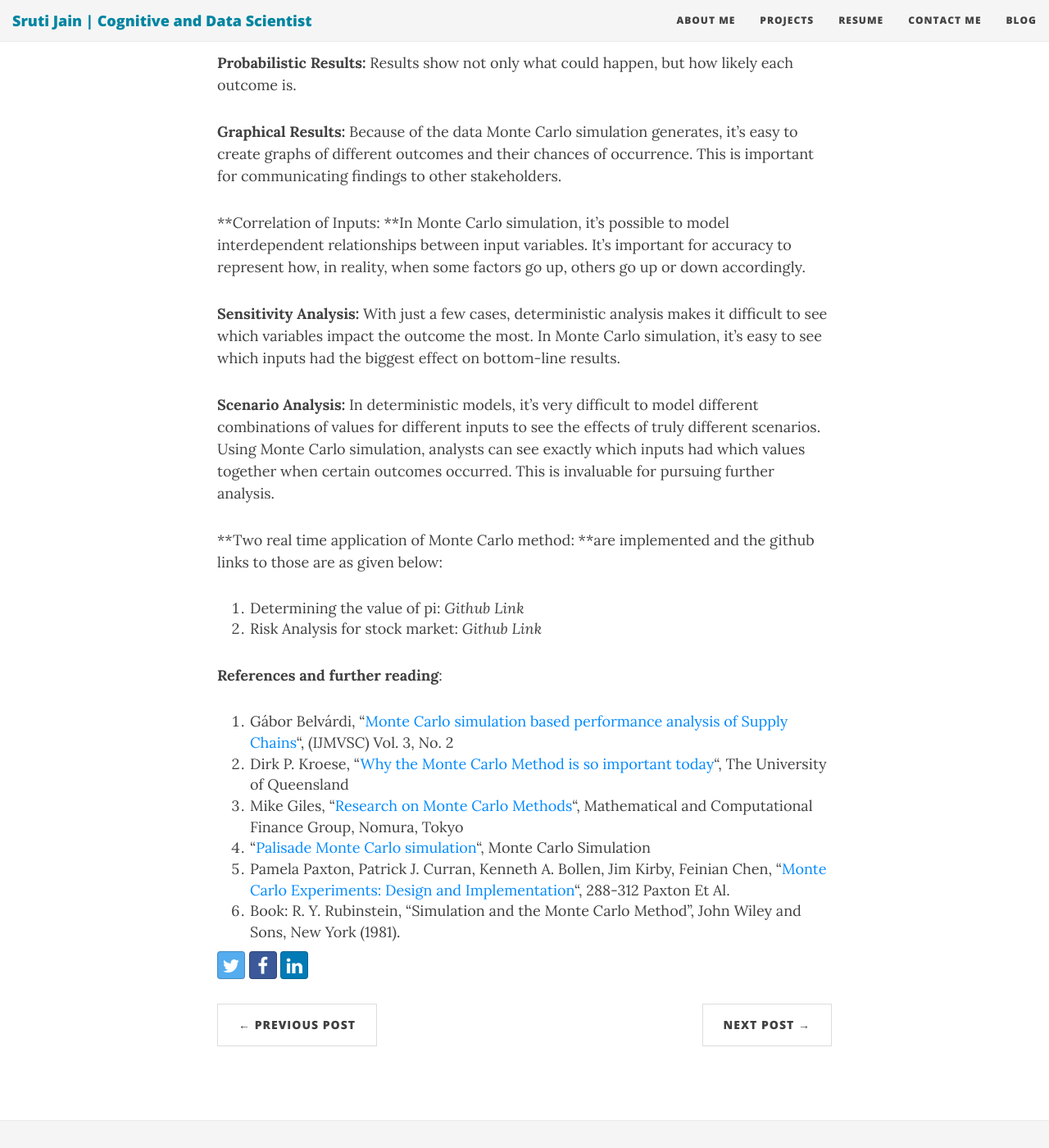
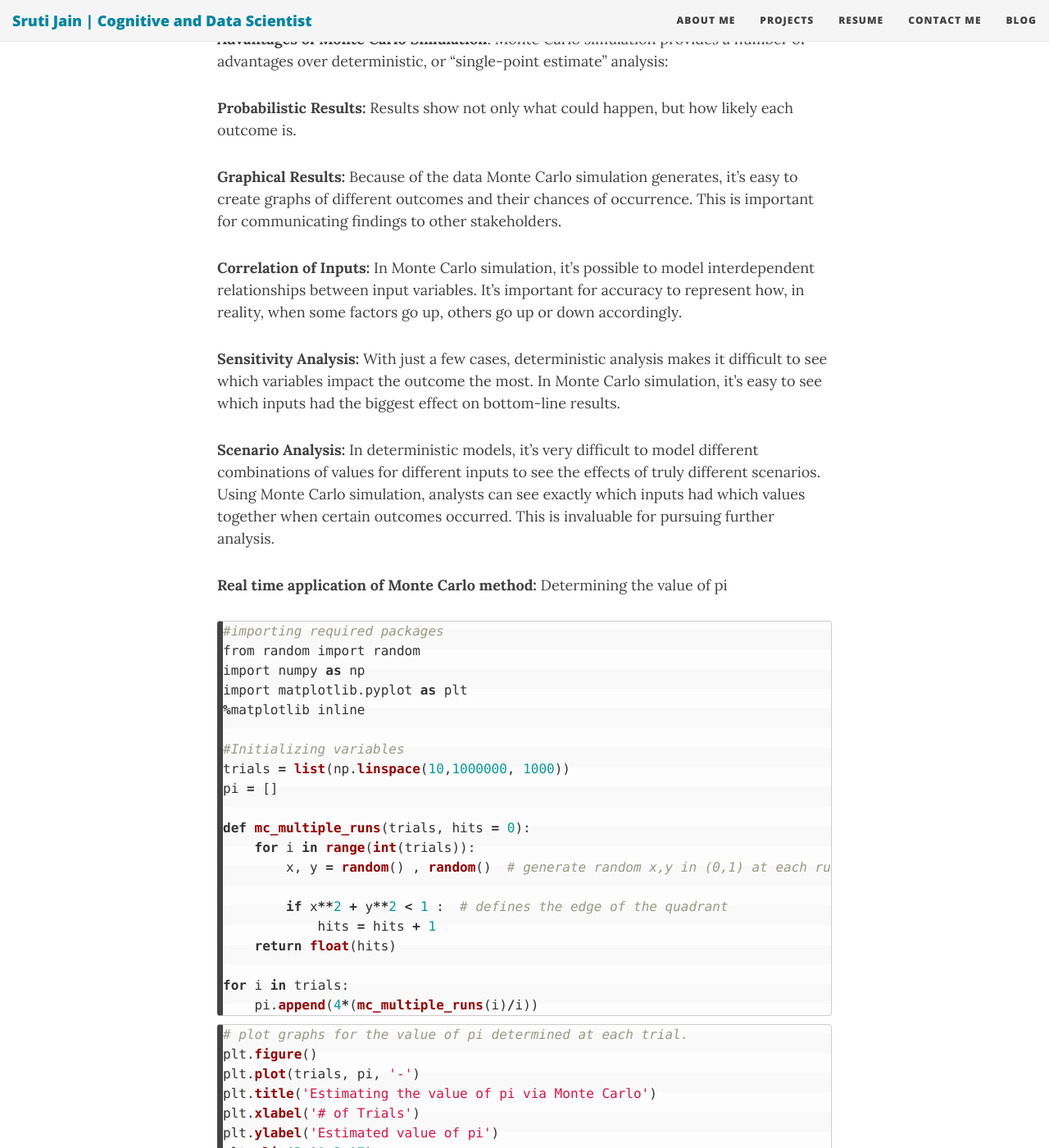
Before and after one commit to sruti-jain/sruti-jain.github.io, a Jekyll site: the page built from _posts/2017-08-17-Monte Carlo Method.md, in a window 1280 px wide and 1400 px high, scrolled down 1228 px. Shown: the whole window at 82% size. Built offline with Jekyll 4.4.1, drawn with Linux system fonts in a browser that asks for light colours; nearby versions of some CDN libraries; some of the changed text lies outside the part shown.

Commit message:
Update 2017-08-17-Monte Carlo Method.md

````diff
--- a/_posts/2017-08-17-Monte Carlo Method.md
+++ b/_posts/2017-08-17-Monte Carlo Method.md
@@ -1,7 +1,7 @@
 ---
 layout: post
-title: First post!
-image: /img/hello_world.jpeg
+title: Monte Carlo Method – Data Analytics
+tags: [Data Science, Monte Carlo Method, Risk Analysis, Statistical Modeling]
 ---
 
 **Monte Carlo Method** is a computational mathematical technique that allows us to interpret all probable outcomes of our decisions allowing better decision making strategies under uncertainty. The essential idea behind this method is using randomness to solve problems that might be deterministic in principle.
@@ -22,16 +22,55 @@ During a Monte Carlo simulation, values are sampled at random from the input pro
 
 **Graphical Results:** Because of the data Monte Carlo simulation generates, it’s easy to create graphs of different outcomes and their chances of occurrence.  This is important for communicating findings to other stakeholders.
 
-**Correlation of Inputs: **In Monte Carlo simulation, it’s possible to model interdependent relationships between input variables.  It’s important for accuracy to represent how, in reality, when some factors go up, others go up or down accordingly.
+**Correlation of Inputs:** In Monte Carlo simulation, it’s possible to model interdependent relationships between input variables.  It’s important for accuracy to represent how, in reality, when some factors go up, others go up or down accordingly.
 
 **Sensitivity Analysis:** With just a few cases, deterministic analysis makes it difficult to see which variables impact the outcome the most.  In Monte Carlo simulation, it’s easy to see which inputs had the biggest effect on bottom-line results.
 
 **Scenario Analysis:** In deterministic models, it’s very difficult to model different combinations of values for different inputs to see the effects of truly different scenarios.  Using Monte Carlo simulation, analysts can see exactly which inputs had which values together when certain outcomes occurred.  This is invaluable for pursuing further analysis.
 
-**Two real time application of Monte Carlo method: **are implemented and the github links to those are as given below:
+**Real time application of Monte Carlo method:** Determining the value of pi
 
-1. Determining the value of pi: *Github Link*
-2. Risk Analysis for stock market: *Github Link*
+```python
+#importing required packages
+from random import random
+import numpy as np
+import matplotlib.pyplot as plt
+%matplotlib inline
+
+#Initializing variables
+trials = list(np.linspace(10,1000000, 1000))
+pi = []
+
+def mc_multiple_runs(trials, hits = 0):
+    for i in range(int(trials)):
+        x, y = random() , random()  # generate random x,y in (0,1) at each run
+
+        if x**2 + y**2 < 1 :  # defines the edge of the quadrant
+            hits = hits + 1
+    return float(hits)
+
+for i in trials:
+    pi.append(4*(mc_multiple_runs(i)/i))
+```
+```python
+# plot graphs for the value of pi determined at each trial.
+plt.figure()
+plt.plot(trials, pi, '-')
+plt.title('Estimating the value of pi via Monte Carlo')
+plt.xlabel('# of Trials')
+plt.ylabel('Estimated value of pi')
+plt.ylim(3.11,3.17)
+plt.show()
+
+plt.hist(pi, bins = np.linspace(3.12,3.16,50), color='green')
+plt.title('Estimating the value of pi via Monte Carlo')
+plt.xlabel('Estimated value of pi')
+plt.ylabel('Trials')
+plt.xlim(3.13,3.15)
+plt.show()
+```
+
+![png](/img/MonteCarloPi.png)
 
 **References and further reading**:
 
````
